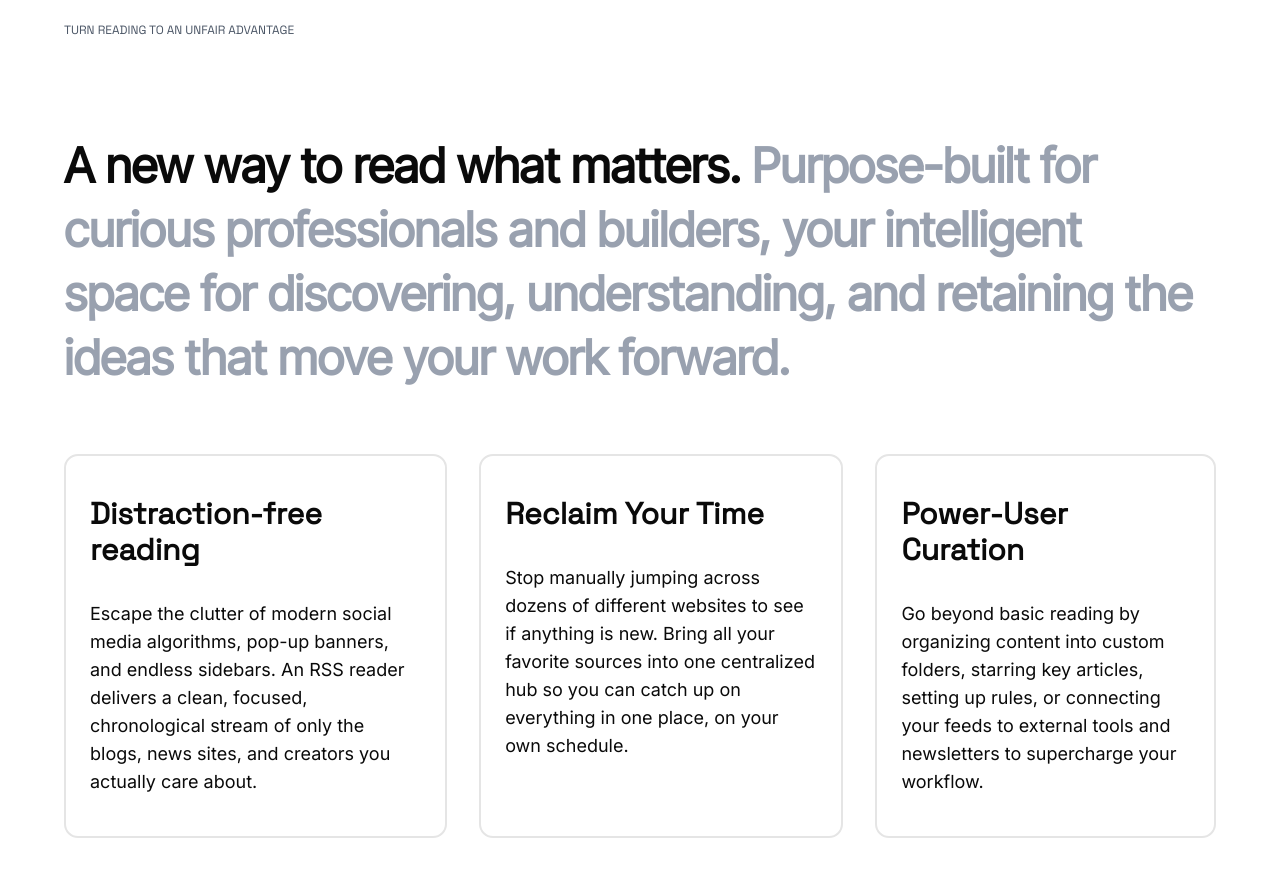
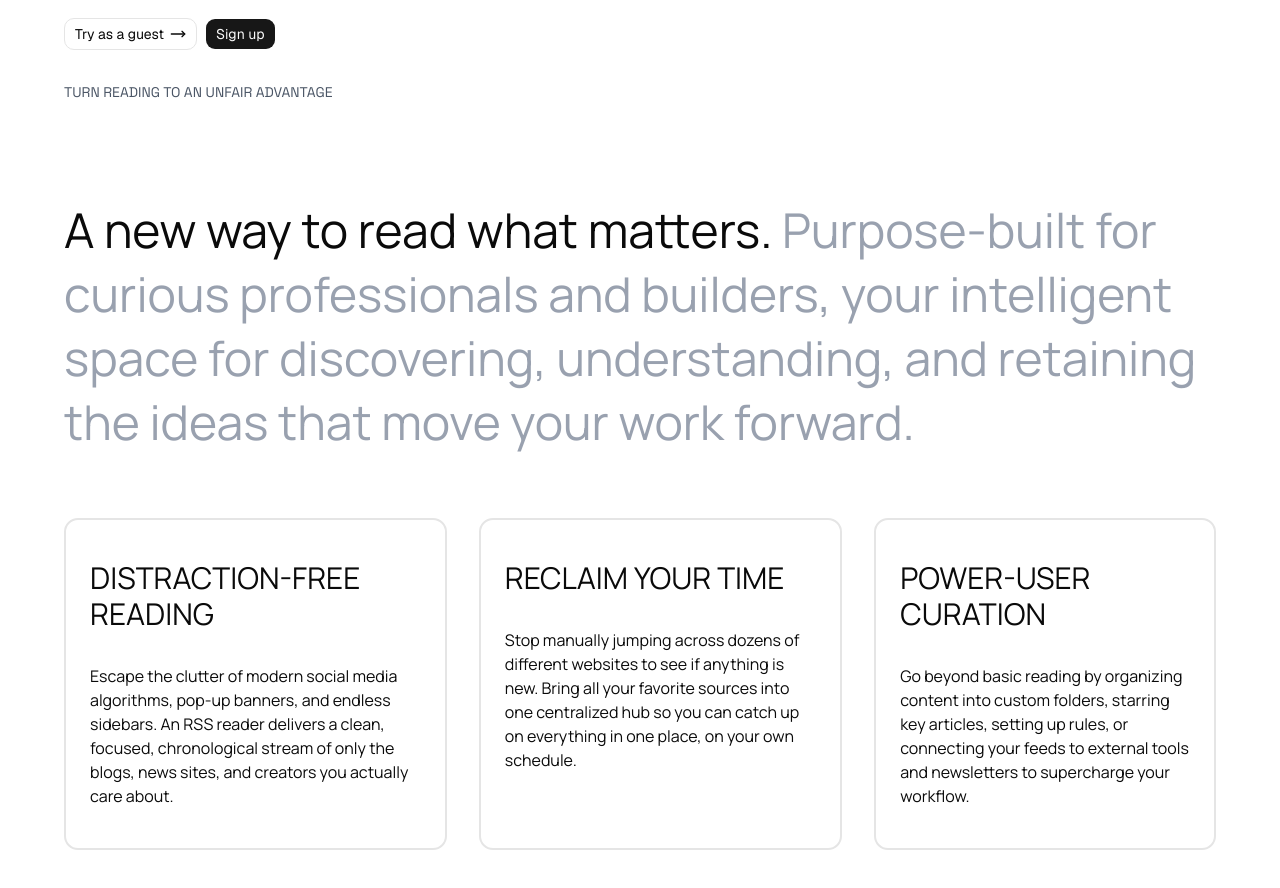
Before and after one commit to Enobongime79/newsreader, a Next.js app: page / in a window 1280 px wide. Shown: the part 500-1388 px from the top of the page. Built offline with nearby package versions, Linux system fonts and the light colour scheme; grey boxes are pictures that could not be loaded.

Commit message:
Made some changes to the font

```diff
--- a/app/components/hero.tsx
+++ b/app/components/hero.tsx
@@ -11,19 +11,19 @@ function Hero() {
   const highlights: highlight[] = [
     {
       key: crypto.randomUUID(),
-      header: "Distraction-free reading",
+      header: "DISTRACTION-FREE READING",
       content:
         " Escape the clutter of modern social media algorithms, pop-up banners, and endless sidebars. An RSS reader delivers a clean, focused, chronological stream of only the blogs, news sites, and creators you actually care about.",
     },
     {
       key: crypto.randomUUID(),
-      header: "Reclaim Your Time",
+      header: "RECLAIM YOUR TIME",
       content:
         "Stop manually jumping across dozens of different websites to see if anything is new. Bring all your favorite sources into one centralized hub so you can catch up on everything in one place, on your own schedule.",
     },
     {
       key: crypto.randomUUID(),
-      header: "Power-User Curation",
+      header: "POWER-USER CURATION",
       content:
         "Go beyond basic reading by organizing content into custom folders, starring key articles, setting up rules, or connecting your feeds to external tools and newsletters to supercharge your workflow.",
     },
@@ -33,7 +33,7 @@ function Hero() {
     <main className="pb-16">
       <div className="lg:px-16 px-4 font-[Inter_Tight] flex flex-col lg:flex-row pe-20px">
         <div className="mt-32 lg:mt-52 ">
-          <h1 className="text-4xl lg:text-6xl font-bold">
+          <h1 className="text-4xl lg:text-6xl font-[Manrope]">
             The Reading application for professionals and programmers{" "}
           </h1>
           <p className="mt-2 text-gray-500 font-[Geist] lg:mt-6">
@@ -61,11 +61,11 @@ function Hero() {
         />
       </div>
       <div className="lg:px-16 px-4 ">
-        <p className="font-[Space_Grotesk] text-gray-600 word-spacing-[0.4em] text-xs mt-8">
+        <p className="font-[Space_Grotesk] text-gray-600 word-spacing-[0.4em] text-sm mt-8">
           TURN READING TO AN UNFAIR ADVANTAGE
         </p>
         <div className="mb-16">
-          <p className="font-[Inter_Tight] mt-12 lg:mt-24 lg:text-[48px] text-2xl font-bold">
+          <p className="font-[Manrope] mt-12 lg:mt-24 lg:text-[48px] text-2xl font-">
             A new way to read what matters. <br className="lg:hidden" />
             <span className="text-gray-400">
               Purpose-built for curious professionals and builders, your
@@ -78,8 +78,8 @@ function Hero() {
       <div className="flex flex-col lg:flex-row lg:px-16 px-4 gap-8">
         {highlights.map((highlight) => (
           <div key={highlight.key} className="font-[Inter] border-2 px-6 py-10 rounded-xl">
-            <h1 className="text-3xl font-bold font-[Space_grotesk] mb-8">{highlight.header}</h1>
-            <p className="text-lg">{highlight.content}</p>
+            <h1 className="text-3xl font-[Manrope] font-medium mb-8">{highlight.header}</h1>
+            <p className="text-md font-[Manrope]">{highlight.content}</p>
           </div>
         ))}
       </div>
```
